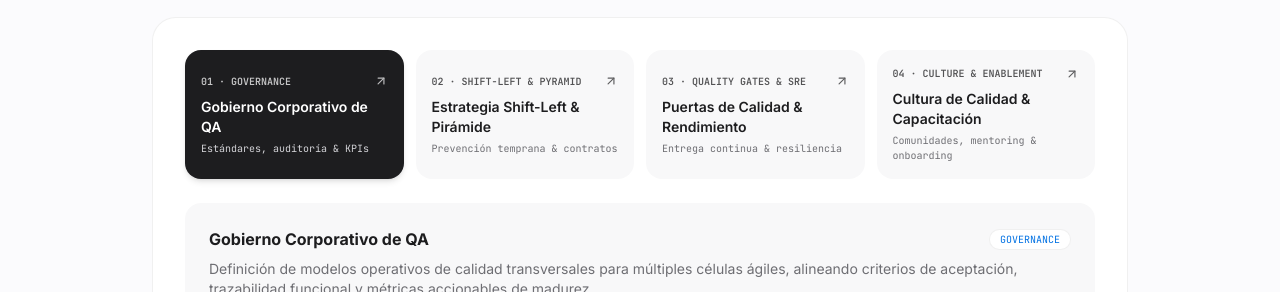
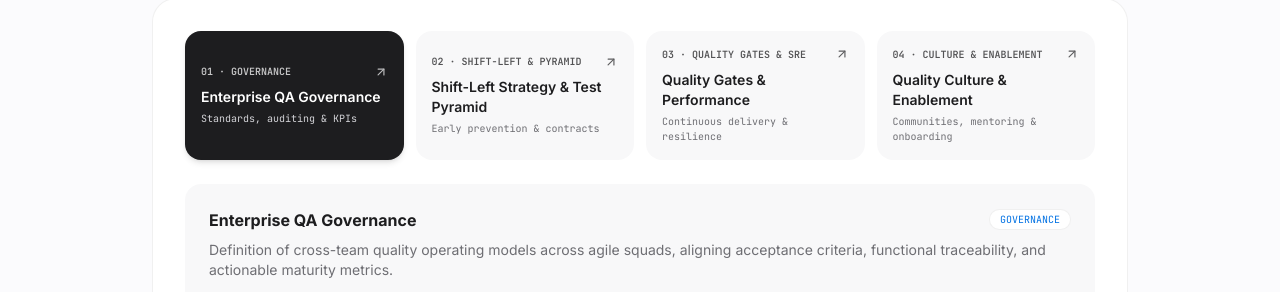
Before and after one commit to jvillen/jvillen.github.io, a plain HTML site: page index.html in a window 1280 px wide. Shown: the part 1417-1709 px from the top of the page. Drawn offline with nearby package versions, Linux system fonts and the light colour scheme.

Commit message:
feat: cambiar idioma por defecto

```diff
--- a/index.html
+++ b/index.html
@@ -1,5 +1,5 @@
 <!DOCTYPE html>
-<html lang="es" class="scroll-smooth">
+<html lang="en" class="scroll-smooth">
 <head>
   <meta charset="UTF-8" />
   <meta name="viewport" content="width=device-width, initial-scale=1.0" />
@@ -3528,7 +3528,7 @@
     // =========================================================================
     // STATE & RENDERERS
     // =========================================================================
-    var currentLang = 'es';
+    var currentLang = 'en';
     var selectedCoreQaPillar = 0;
     var activeAiDimension = 'process';
     var selectedPipelineStage = 0;
```
